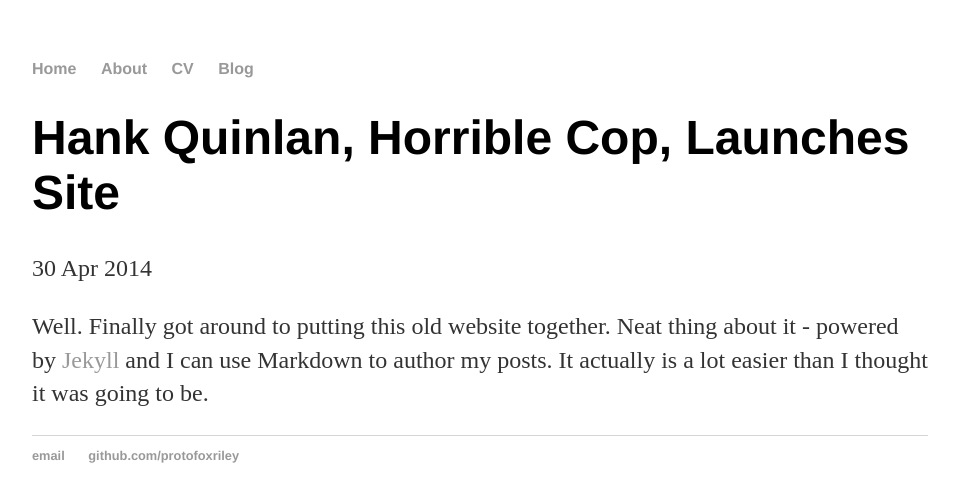
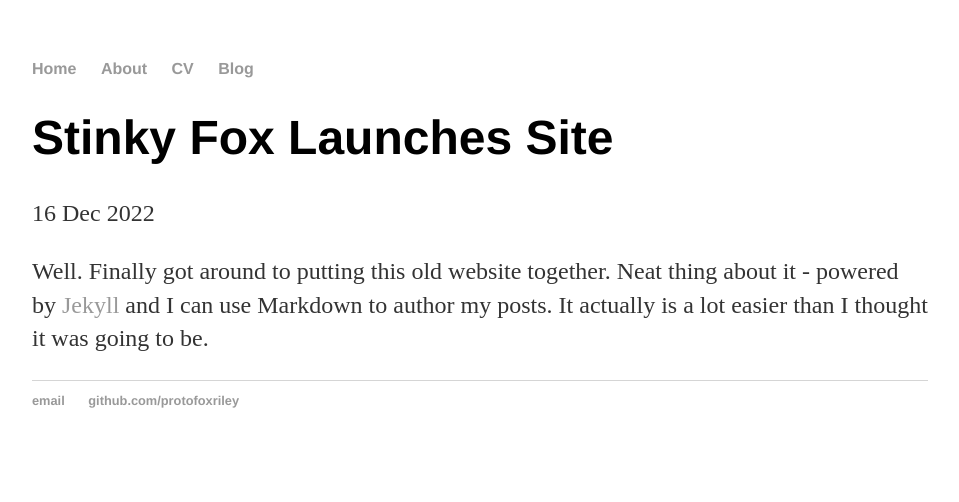
Before and after one commit to protofoxriley/protofoxriley.github.io, a Jekyll site: the page built from _posts/2022-12-16-Site-launched.md, in a window 1280 px wide. Shown: the top 502 px of the page, without its empty margins (160-1119 px from the left). Built offline with Jekyll 4.4.1, drawn with Linux system fonts in a browser that asks for light colours.

Commit message:
updated blog info

```diff
--- a/_posts/2022-12-16-Site-launched.md
+++ b/_posts/2022-12-16-Site-launched.md
@@ -1,7 +1,7 @@
 ---
 layout: post
-title: "Hank Quinlan, Horrible Cop, Launches Site"
-date: 2014-04-30
+title: "Stinky Fox Launches Site"
+date: 2022-12-16
 ---
 
 Well. Finally got around to putting this old website together. Neat thing about it - powered by [Jekyll](http://jekyllrb.com) and I can use Markdown to author my posts. It actually is a lot easier than I thought it was going to be.
```
